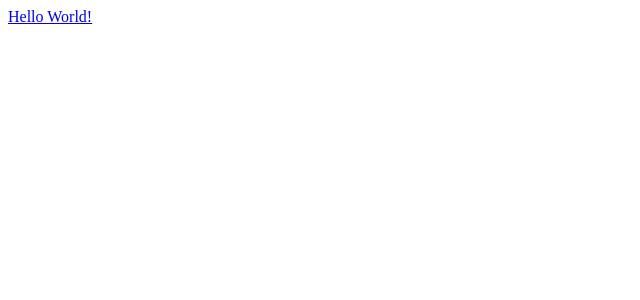
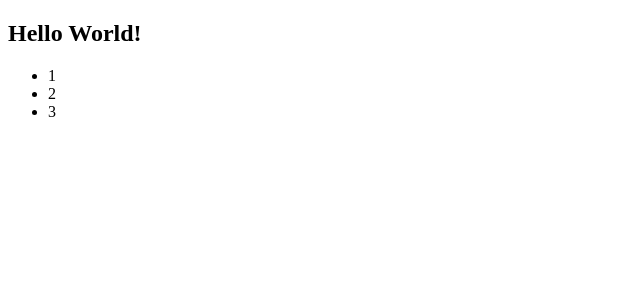
Before and after one commit to WebHeroSchool/Priv-todo, a React (Create React App) app: page / in a window 1280 px wide. Shown: the top 300 px of the page, without its empty margins (0-640 px from the left). Built offline with nearby package versions, Linux system fonts and the light colour scheme.

Commit message:
Update App.js & index.js

```diff
--- a/src/App.js
+++ b/src/App.js
@@ -1,8 +1,17 @@
 import React from 'react';
 
-const element = (
+const ItemList = () => (
+  <ul>
+    <li>1</li>
+    <li>2</li>
+    <li>3</li>
+  </ul>);
+
+const App = () => (
   <div>
-    <a href=' '>Hello World!</a>
-  </div>);
+    <h2>Hello World!</h2>
+    <ItemList />
+  </div>
+);
 
-  export { element };
+export default App;
--- a/src/index.js
+++ b/src/index.js
@@ -1,5 +1,5 @@
 // import React from 'react';
 import ReactDOM from 'react-dom';
-import { element } from './App';
+import App from './App';
 
-ReactDOM.render(element, document.getElementById('root'));
+ReactDOM.render(<App />, document.getElementById('root'));
```
Also changed, not shown: 1 other file (tests, documents, lock files or other folders).
